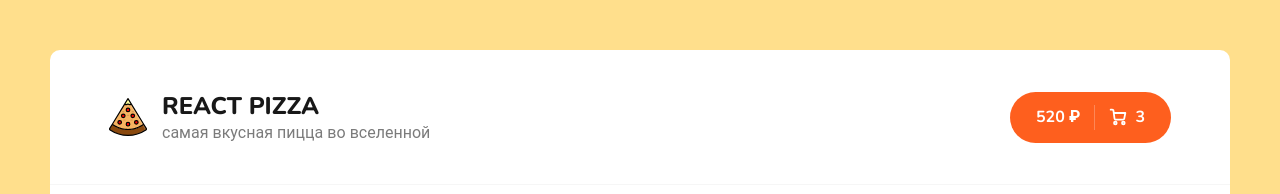
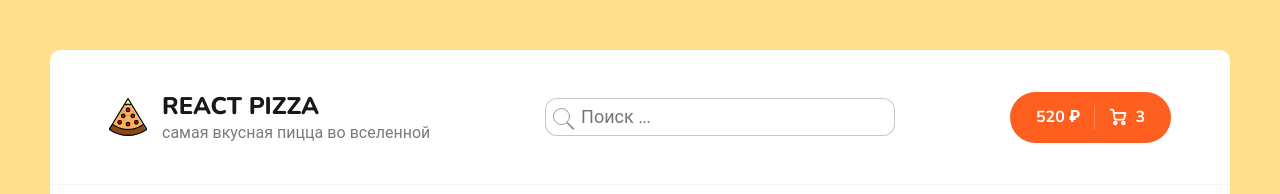
Before and after one commit to Eradil/yami, a React (Create React App) app: page / in a window 1280 px wide. Shown: the top 194 px of the page. Built offline with nearby package versions, Linux system fonts and the light colour scheme; no server answers.

Commit message:
add search

```diff
--- a/src/App.js
+++ b/src/App.js
@@ -1,3 +1,4 @@
+import { useState } from "react";
 import React, { Routes, Route } from "react-router-dom";
 
 import Header from "./components/Header";
@@ -8,13 +9,15 @@ import NotFound from "./pages/NotFound";
 import "./scss/app.scss";
 
 const App = () => {
+  const [searchValue, setSearchValue] = useState("");
+  console.log(searchValue);
   return (
     <div>
       <div className="wrapper">
-        <Header />
+        <Header searchValue={searchValue} setSearchValue={setSearchValue} />
         <div className="content container">
           <Routes>
-            <Route path="/" element={<Home />} />
+            <Route path="/" element={<Home searchValue={searchValue} />} />
             <Route path="/cart" element={<Cart />} />
             <Route path="*" element={<NotFound />} />
           </Routes>
--- a/src/components/Header.jsx
+++ b/src/components/Header.jsx
@@ -1,8 +1,9 @@
 import React from "react";
 import { Link } from "react-router-dom";
 import logoSvg from "../assets/img/pizza-logo.svg";
+import Search from "./Search";
 
-const Header = () => {
+const Header = ({ searchValue, setSearchValue }) => {
   return (
     <div>
       <div className="header">
@@ -16,6 +17,7 @@ const Header = () => {
               </div>
             </div>
           </Link>
+          <Search searchValue={searchValue} setSearchValue={setSearchValue} />
           <div className="header__cart">
             <Link to="/cart" className="button button--cart">
               <span>520 ₽</span>
--- /dev/null
+++ b/src/components/Search/Search.module.scss
@@ -0,0 +1,35 @@
+.root {
+  position: relative;
+}
+.input {
+  width: 350px;
+  height: auto;
+  padding: 6px 20px;
+  padding-left: 35px;
+  border-radius: 12px;
+  font-size: 18px;
+  border: 1px solid rgba($color: #767373, $alpha: 0.4);
+}
+
+.icon {
+  position: absolute;
+  top: -4px;
+  left: 6px;
+  color: #5d5a5a;
+  opacity: 0.4;
+  width: 25px;
+}
+
+.clearIcon {
+  position: absolute;
+  top: 10px;
+  right: 10px;
+  width: 25px;
+  color: #5d5a5a;
+  opacity: 0.4;
+
+  &:hover {
+    color: #454343;
+    opacity: 0.6;
+  }
+}
--- /dev/null
+++ b/src/components/Search/index.jsx
@@ -0,0 +1,62 @@
+import React from "react";
+import style from "./Search.module.scss";
+
+const Search = ({ searchValue, setSearchValue }) => {
+  return (
+    <div className={style.root}>
+      <svg
+        className={style.icon}
+        enable-background="new 0 0 50 50"
+        height="50px"
+        id="Layer_1"
+        version="1.1"
+        viewBox="0 0 50 50"
+        width="50px"
+        xmlns="http://www.w3.org/2000/svg"
+      >
+        <rect fill="none" height="50" width="50" />
+        <circle
+          cx="21"
+          cy="20"
+          fill="none"
+          r="16"
+          stroke="#000000"
+          stroke-linecap="round"
+          stroke-miterlimit="10"
+          stroke-width="2"
+        />
+        <line
+          fill="none"
+          stroke="#000000"
+          stroke-miterlimit="10"
+          stroke-width="4"
+          x1="32.229"
+          x2="45.5"
+          y1="32.229"
+          y2="45.5"
+        />
+      </svg>
+      <input
+        value={searchValue}
+        onChange={(e) => setSearchValue(e.target.value)}
+        className={style.input}
+        placeholder="Поиск ..."
+      />
+      {searchValue && (
+        <svg
+          onClick={() => setSearchValue("")}
+          className={style.clearIcon}
+          height="18"
+          viewBox="0 0 48 48"
+          width="18"
+          xmlns="http://www.w3.org/2000/svg"
+        >
+          <path d="M38 12.83L35.17 10 24 21.17 12.83 10 10 12.83 21.17 24 10 35.17 12.83 38 24 26.83 35.17 38 38 35.17 26.83 24z" />
+          <path d="M0 0h48v48H0z" fill="none" />
+        </svg>
+      )}
+    </div>
+  );
+};
+
+export default Search;
--- a/src/pages/Home.jsx
+++ b/src/pages/Home.jsx
@@ -6,24 +6,28 @@ import Sceleton from "../components/PizzaBlock/Sceleton";
 import Sort from "../components/Sort";
 const API = "https://62aa0b24371180affbce1a8a.mockapi.io/items?";
 
-const Home = () => {
+const Home = ({ searchValue }) => {
   const [activeCategory, SetActiveCategory] = useState(0);
   const [activeSort, setActiveSort] = useState({
     name: "популярности",
     sortProperty: "raiting",
   });
+  console.log(searchValue);
   const [item, setItem] = useState([]);
   const [isLoading, setIsLOading] = useState(true);
-
-  console.log(activeSort);
+  const pizzas = item.map((obj) => <PizzaBlock key={obj.id} {...obj} />);
+  const sceleton = [...new Array(6)].map((_, index) => (
+    <Sceleton key={index} />
+  ));
 
   const order = activeSort.sortProperty.includes("-") ? `asc` : "desc";
   const sortBy = activeSort.sortProperty.replace("-", "");
   const category = activeCategory > 0 ? `category=${activeCategory}` : "";
+  const search = searchValue ? `&search=${searchValue}` : "";
 
   useEffect(() => {
     setIsLOading(true);
-    fetch(`${API}${category}&sortBy=${sortBy}&order=${order}`)
+    fetch(`${API}${category}&sortBy=${sortBy}&order=${order}${search}`)
       .then((response) => {
         return response.json();
       })
@@ -32,7 +36,7 @@ const Home = () => {
         setIsLOading(false);
         window.scrollTo(0, 0);
       });
-  }, [activeCategory, activeSort]);
+  }, [activeCategory, activeSort, searchValue]);
   return (
     <div>
       <div className="content__top">
@@ -43,11 +47,7 @@ const Home = () => {
         <Sort value={activeSort} clickToChangeSort={(i) => setActiveSort(i)} />
       </div>
       <h2 className="content__title">Все пиццы</h2>
-      <div className="content__items">
-        {isLoading
-          ? [...new Array(6)].map((_, index) => <Sceleton key={index} />)
-          : item.map((obj) => <PizzaBlock key={obj.id} {...obj} />)}
-      </div>
+      <div className="content__items">{isLoading ? sceleton : pizzas}</div>
     </div>
   );
 };
```
Also changed, not shown: src/assets/img/clearIcon.svg (added).
